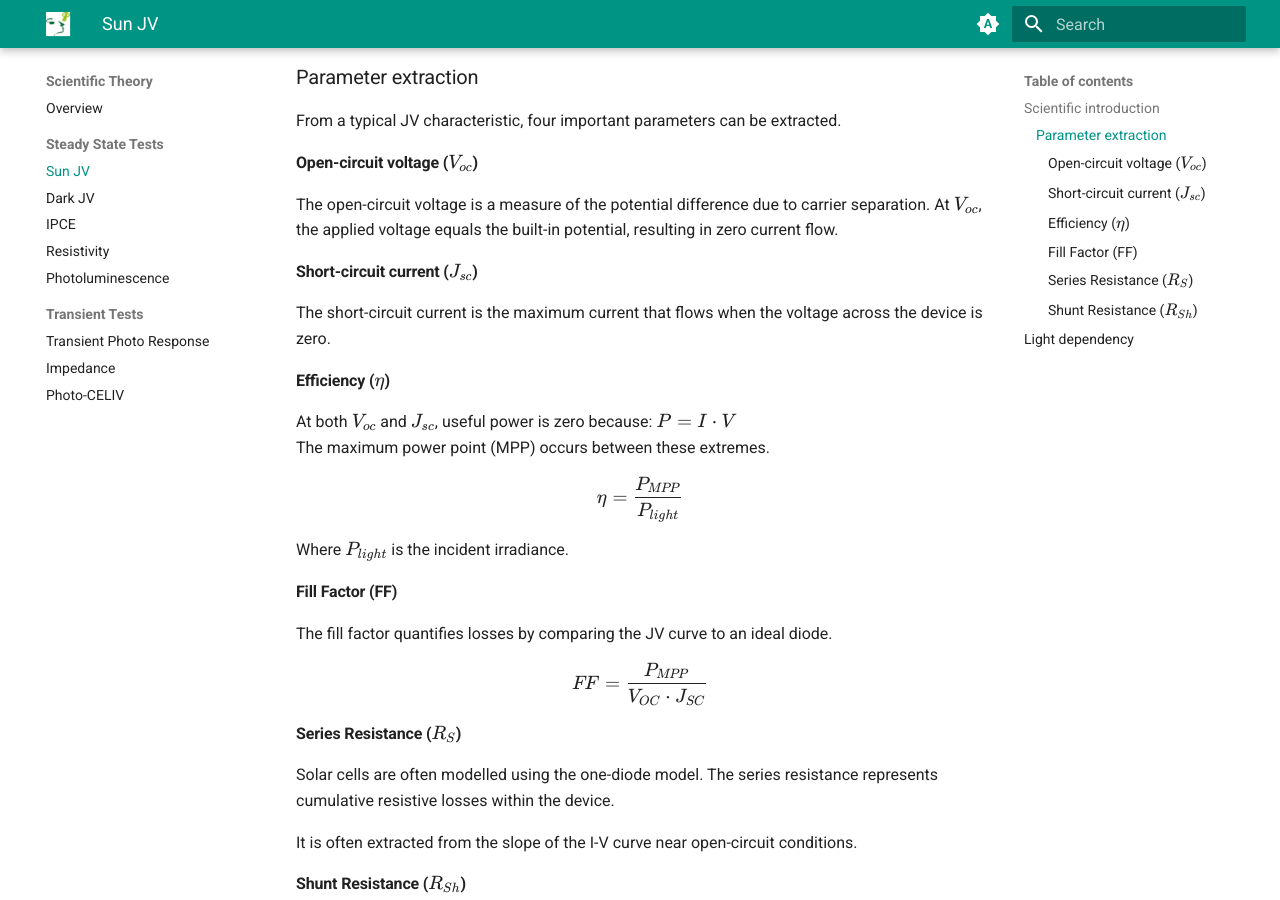
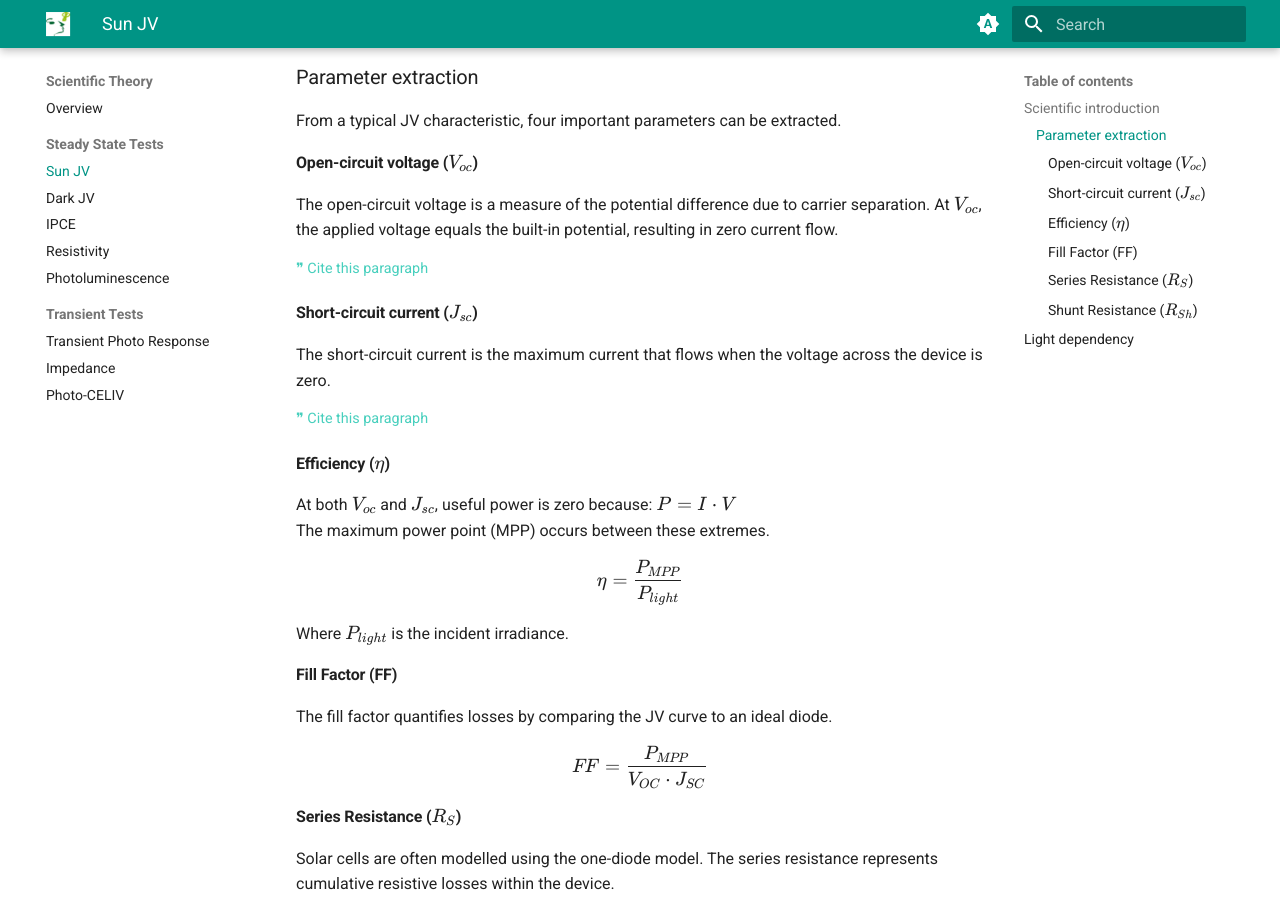
Before and after one commit to cicciresearch/arkeo-manual, an MkDocs documentation site: the page built from docs/scientific/scientific-jv.md, in a window 1280 px wide and 900 px high, scrolled down 1420 px. Built offline with MkDocs 1.6.1 and Material for MkDocs 9.7.7, drawn with Linux system fonts in a browser that asks for light colours; a script that is not in the unit is left out.

Commit message:
Add two citeable paragraph tests to Sun JV

```diff
--- a/docs/scientific/scientific-jv.md
+++ b/docs/scientific/scientific-jv.md
@@ -27,10 +27,12 @@ From a typical JV characteristic, four important parameters can be extracted.
 #### Open-circuit voltage ($V_{oc}$)
 
 The open-circuit voltage is a measure of the potential difference due to carrier separation. At $V_{oc}$, the applied voltage equals the built-in potential, resulting in zero current flow.
+{: #voc-definition .citeable data-cite-title="Open-circuit voltage definition" data-cite-year="2026" }
 
 #### Short-circuit current ($J_{sc}$)
 
 The short-circuit current is the maximum current that flows when the voltage across the device is zero.
+{: #jsc-definition .citeable data-cite-title="Short-circuit current definition" data-cite-year="2026" }
 
 #### Efficiency ($\eta$)
 
```
